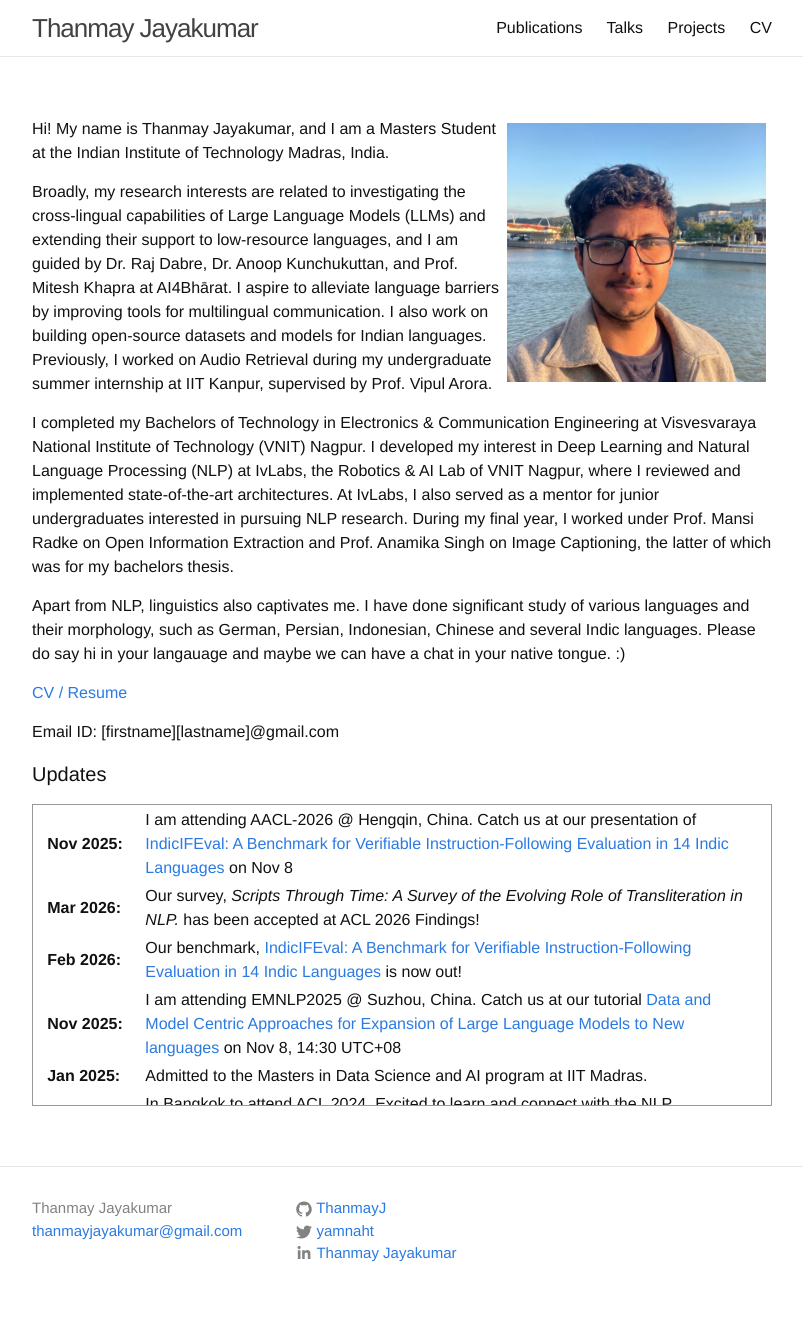
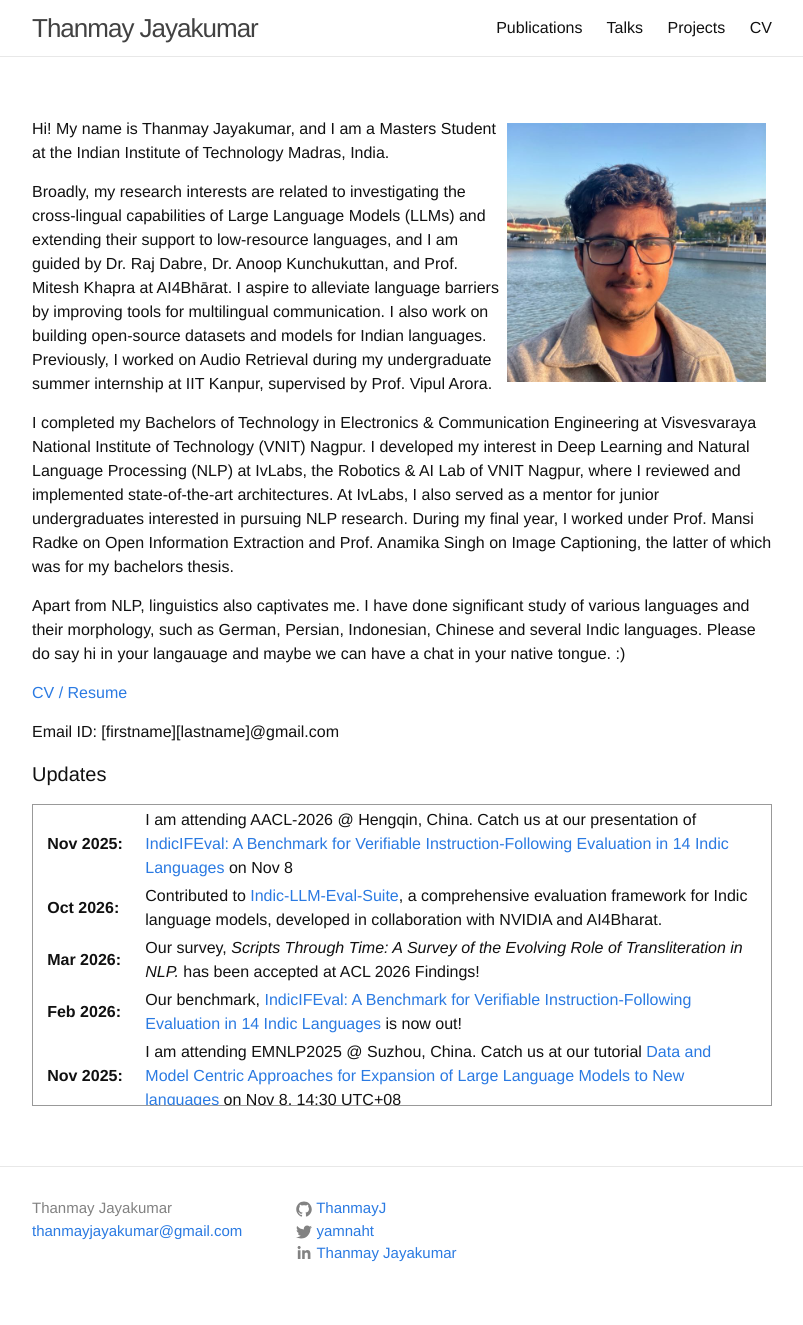
Before and after one commit to ThanmayJ/ThanmayJ.github.io, a Jekyll site: the page built from index.md, in a window 1280 px wide. Shown: the whole page, without its empty margins (238-1041 px from the left). Built offline with Jekyll 4.4.1, drawn with Linux system fonts in a browser that asks for light colours.

Commit message:
update index

```diff
--- a/index.md
+++ b/index.md
@@ -24,6 +24,7 @@ Email ID: \[firstname\]\[lastname\]@gmail.com
 <col width="100px">
 <col width="650px">
   <tr><td><b>Nov 2025:</b></td><td>I am attending AACL-2026 @ Hengqin, China. Catch us at our presentation of <a href="https://aclanthology.org/2026.aacl-long.130.pdf">IndicIFEval: A Benchmark for Verifiable Instruction-Following Evaluation in 14 Indic Languages</a> on Nov 8</td></tr>
+  <tr><td><b>Oct 2026:</b></td><td>Contributed to <a href="https://arxiv.org/pdf/2610.26006v1">Indic-LLM-Eval-Suite</a>, a comprehensive evaluation framework for Indic language models, developed in collaboration with NVIDIA and AI4Bharat.</td></tr>
   <tr><td><b>Mar 2026:</b></td><td>Our survey, <i>Scripts Through Time: A Survey of the Evolving Role of Transliteration in NLP.</i> has been accepted at ACL 2026 Findings!</td></tr>
   <tr><td><b>Feb 2026:</b></td><td>Our benchmark, <a href="https://arxiv.org/abs/2602.22125">IndicIFEval: A Benchmark for Verifiable Instruction-Following Evaluation in 14 Indic Languages</a> is now out!</td></tr>
   <tr><td><b>Nov 2025:</b></td><td>I am attending EMNLP2025 @ Suzhou, China. Catch us at our tutorial <a href="https://ai4bharat.github.io/multilingual-llm-expand-emnlp-2025/">Data and Model Centric Approaches for Expansion of Large Language Models to New languages</a> on Nov 8, 14:30 UTC+08</td></tr>
```
